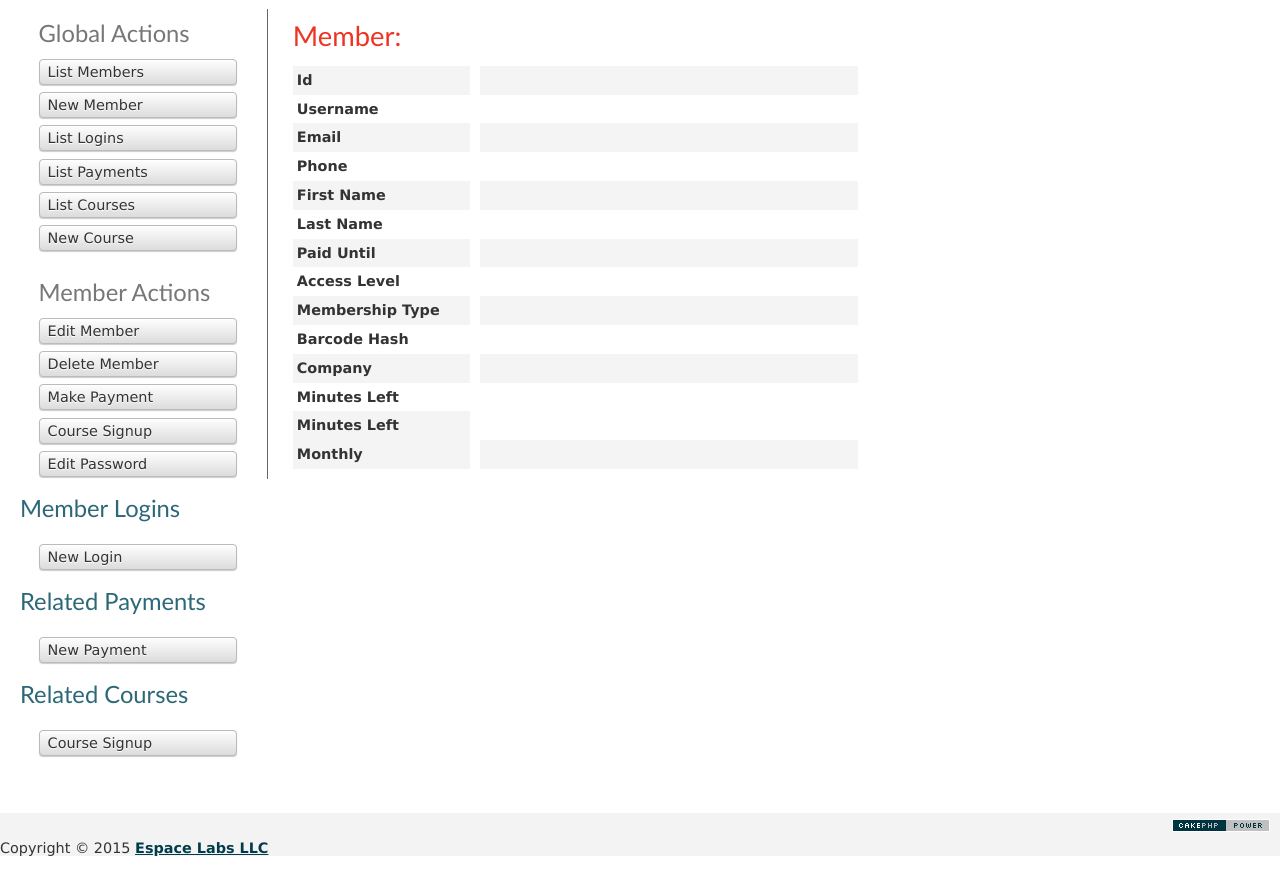
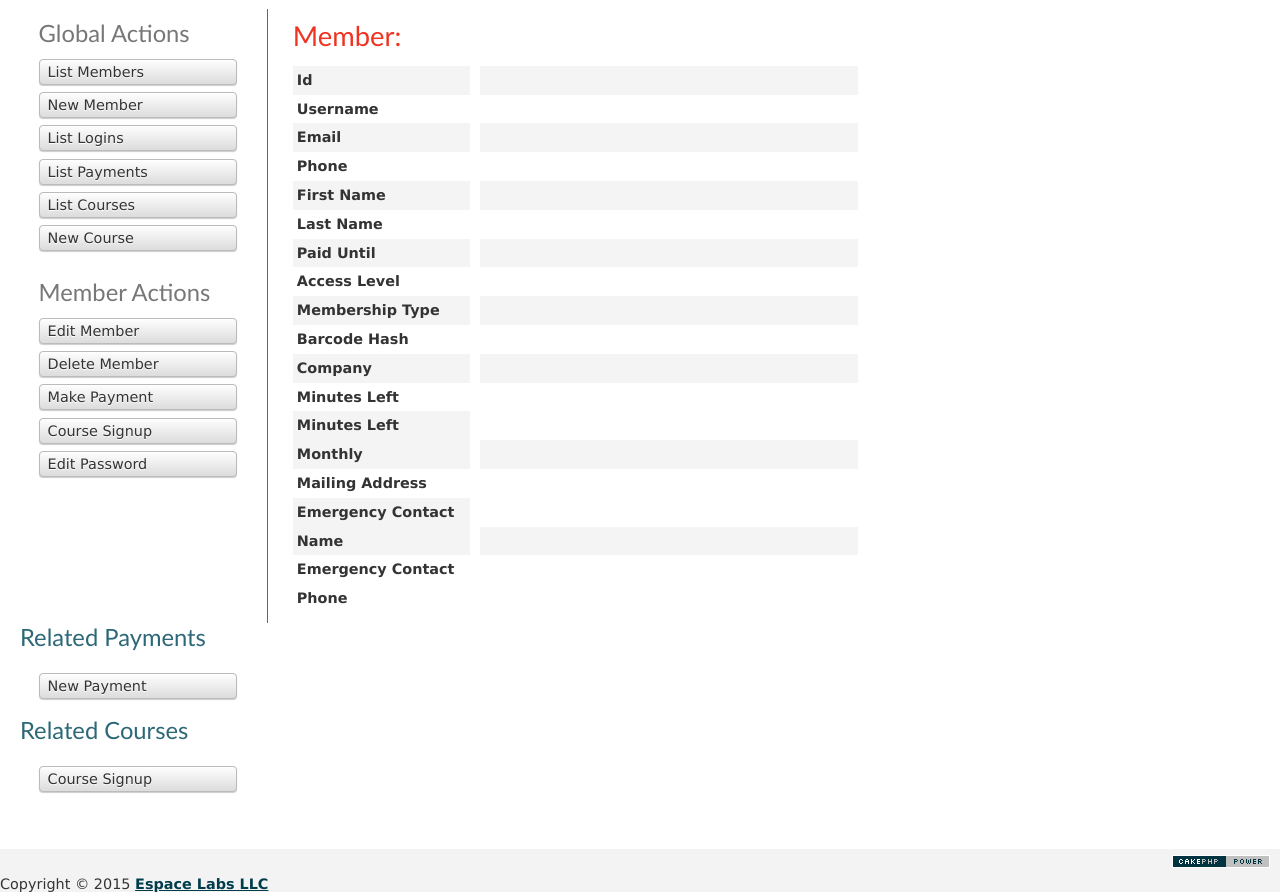
Before and after one commit to topdsoft/espace, a CakePHP app: the page made by app/View/Members/view.ctp in a window 1280 px wide. Shown: the part 128-1020 px from the top of the page. Before the commit the page ends 984 px from the top, so only its background shows below. Run offline with PHP 8.4 and a stand-in for CakePHP, Linux system fonts and the light colour scheme; the template is opened without the code that fills it, so the values that code supplies are empty; some libraries are stand-ins or nearby versions.

Commit message:
buxfix with member view

```diff
--- a/app/View/Members/view.ctp
+++ b/app/View/Members/view.ctp
@@ -1,4 +1,5 @@
 <div class="members view">
+<?php //debug($member); ?>
 <h2><?php echo __('Member: '.$member['Member']['full_name']); ?></h2>
 	<dl>
 		<dt><?php echo __('Id'); ?></dt>
@@ -66,6 +67,21 @@
 			<?php echo h($member['Member']['mins_left_monthly']); ?>
 			&nbsp;
 		</dd>
+		<dt><?php echo __('Mailing Address'); ?></dt>
+		<dd>
+			<?php echo nl2br($member['Member']['mailing_address']); ?>
+			&nbsp;
+		</dd>
+		<dt><?php echo __('Emergency Contact Name'); ?></dt>
+		<dd>
+			<?php echo h($member['Member']['emergency_contact_name']); ?>
+			&nbsp;
+		</dd>
+		<dt><?php echo __('Emergency Contact Phone'); ?></dt>
+		<dd>
+			<?php echo h($member['Member']['emergency_contact_phone']); ?>
+			&nbsp;
+		</dd>
 	</dl>
 </div>
 <?php echo $this->element('menu'); ?>
@@ -80,8 +96,8 @@
 	</ul>
 </div>
 <div class="related">
+	<?php if (!empty($member['Login'])): ?>
 	<h3><?php echo __('Member Logins'); ?></h3>
-	<?php if (!empty($member['Login'])): ?>
 	<table cellpadding = "0" cellspacing = "0">
 	<tr>
 		<th><?php echo __('Time In'); ?></th>
@@ -111,26 +127,27 @@
 	</table>
 <?php endif; ?>
 
-	<div class="actions">
-		<ul>
-			<li><?php echo $this->Html->link(__('New Login'), array('controller' => 'logins', 'action' => 'add')); ?> </li>
-		</ul>
-	</div>
 </div>
 <div class="related">
-	<h3><?php echo __('Related Payments'); ?></h3>
+	<h3><?php echo __('Related Payments'); //debug($member['Payment']);?></h3>
 	<?php if (!empty($member['Payment'])): ?>
 	<table cellpadding = "0" cellspacing = "0">
 	<tr>
 		<th><?php echo __('Date'); ?></th>
 		<th><?php echo __('Amount'); ?></th>
 		<th><?php echo __('Payment Type'); ?></th>
+		<th></th>
 	</tr>
 	<?php foreach ($member['Payment'] as $payment): ?>
 		<tr>
 			<td><?php echo $payment['created']; ?></td>
 			<td><?php echo $payment['amount']; ?></td>
 			<td><?php echo $PAYMENT_TYPES[$payment['payment_type']]; ?></td>
+			<td class="actions">
+				<?php echo $this->Html->link(__('View'), array('controller' => 'payments', 'action' => 'view', $payment['id'])); ?>
+				<?php //echo $this->Html->link(__('Edit'), array('controller' => 'logins', 'action' => 'edit', $login['id'])); ?>
+				<?php //echo $this->Form->postLink(__('Delete'), array('controller' => 'logins', 'action' => 'delete', $login['id']), array(), __('Are you sure you want to delete # %s?', $login['id'])); ?>
+			</td>
 		</tr>
 	<?php endforeach; ?>
 	</table>
@@ -147,13 +164,11 @@
 	<?php if (!empty($member['Course'])): //debug($member['Course']);?>
 	<table cellpadding = "0" cellspacing = "0">
 	<tr>
-		<th><?php //echo __('Instructor Id'); ?></th>
 		<th><?php echo __('Name'); ?></th>
 		<th><?php echo __('Cost'); ?></th>
 	</tr>
 	<?php foreach ($member['Course'] as $course): ?>
 		<tr>
-			<td><?php //echo $course['instructor_id']; ?></td>
 			<td><?php echo $this->Html->link($course['name'],array('controller'=>'courses' ,'action'=>'view',$course['id'])); ?></td>
 			<td><?php echo $course['cost']; ?></td>
 		</tr>
```
